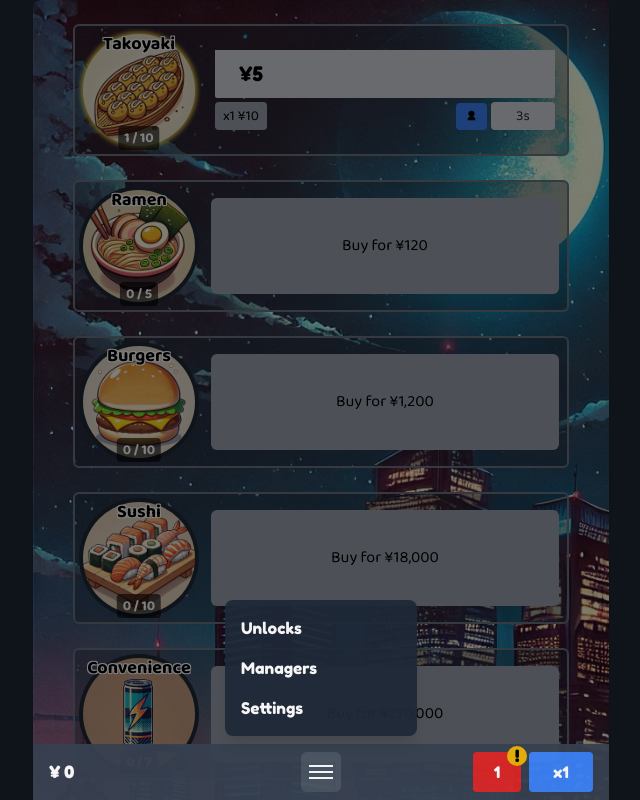
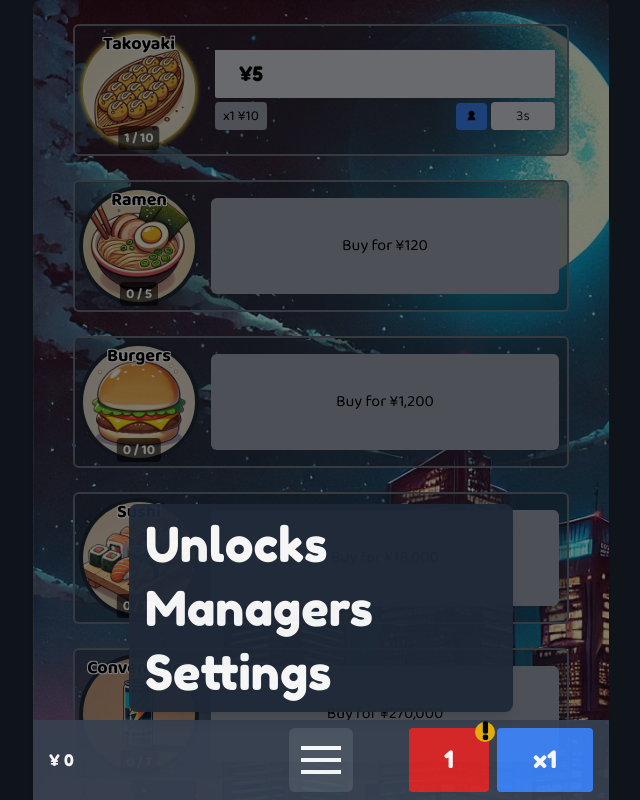
Before and after one commit to Reldnahc/japan-capitalist, a React (Vite) app: page / in a window 1280 px wide. Both pictures are taken after a click on the button 640 px from the left and 772 px from the top of the page. Shown: the top 800 px of the page, without its empty margins (319-959 px from the left). Built offline with nearby package versions, Linux system fonts and the light colour scheme; a web font is replaced by a local one.

Commit message:
more and more styling more and more

```diff
--- a/src/components/BusinessCard.tsx
+++ b/src/components/BusinessCard.tsx
@@ -155,7 +155,7 @@ const BusinessCard: React.FC<BusinessCardProps> = ({business, progress, currency
                                 {purchaseAmount === "max" || purchaseAmount === "next"
                                     ? `${quantityToBuy} x`
                                     : purchaseAmount}{" "}
-                                ¥{formatBigIntWithSuffix(totalCost)}
+                                ¥{formatBigIntWithSuffix(totalCost, 1)}
                             </button>
                         </div>
 
--- a/src/components/Footer.tsx
+++ b/src/components/Footer.tsx
@@ -39,6 +39,7 @@ const Footer: React.FC<FooterProps> = ({ currency, purchaseAmount, onOpenPanel,
         onPurchaseAmountChange(nextAmount); // Notify parent component (Game) of change
     };
 
+    const money = formatBigIntWithSuffix(currency).split(" ");
     return (
         <div className="font-fredoka">
             {isMenuOpen && (
@@ -52,14 +53,23 @@ const Footer: React.FC<FooterProps> = ({ currency, purchaseAmount, onOpenPanel,
                 {/* Updated Layout */}
                 <div className="container mx-auto max-w-xl flex items-center px-4 justify-between">
                     {/* Currency on the left */}
-                    <div className="text-md">
-                        <strong>¥ {formatBigIntWithSuffix(currency)}</strong>
-                    </div>
+                    { money[1] ? (
+                        <div className="flex items-center">
+                            <div className="text-4xl md:text-7xl mr-3">¥</div>
+                            <div className="md:text-2xl leading-tight">
+                                {money[0]} <br/> {money[1]}
+                            </div>
+                        </div>
+                    ) : (
+                        <div className="text-md">
+                            ¥ {money}
+                        </div>
+                    )}
 
                     {/* Hamburger menu in the center */}
                     <div className="flex-shrink-0 absolute left-1/2 transform -translate-x-1/2">
                         {isMenuOpen && (
-                            <div className="absolute bottom-14 left-1/2 transform -translate-x-1/2 bg-gray-800 text-white w-48 rounded-lg shadow-lg z-50">
+                            <div className="absolute bottom-14 md:bottom-20 left-1/2 transform -translate-x-1/2 bg-gray-800 text-white w-56 md:w-96 text-2xl md:text-5xl rounded-lg shadow-lg z-50">
                                 <ul className="flex flex-col py-2">
                                     <li>
                                         <button
@@ -99,14 +109,14 @@ const Footer: React.FC<FooterProps> = ({ currency, purchaseAmount, onOpenPanel,
                         )}
 
                         <button
-                            className="flex flex-col items-center justify-center w-10 h-10 bg-gray-600 rounded-md hover:bg-gray-500 transition"
+                            className="flex flex-col items-center justify-center w-10 h-10 md:w-16 md:h-16 bg-gray-600 rounded-md hover:bg-gray-500 transition"
                             aria-label="Menu"
                             onClick={() => setIsMenuOpen(!isMenuOpen)}
                         >
                             {/* Hamburger menu lines */}
-                            <span className="block w-6 h-0.5 bg-white mb-1"></span>
-                            <span className="block w-6 h-0.5 bg-white mb-1"></span>
-                            <span className="block w-6 h-0.5 bg-white"></span>
+                            <span className="block w-6 h-0.5 md:w-10 md:h-1 bg-white mb-1 md:mb-2"></span>
+                            <span className="block w-6 h-0.5 md:w-10 md:h-1 bg-white mb-1 md:mb-2"></span>
+                            <span className="block w-6 h-0.5 md:w-10 md:h-1 bg-white"></span>
                         </button>
                     </div>
 
@@ -115,7 +125,7 @@ const Footer: React.FC<FooterProps> = ({ currency, purchaseAmount, onOpenPanel,
                         {readyBusinessesCount > 0 && (
                             <button
                                 onClick={onStartProductionForBusiness}
-                                className="relative bg-red-600 text-white min-w-12 px-3 py-2 rounded hover:bg-red-700 transition"
+                                className="relative bg-red-600 text-white min-w-12 px-3 md:h-16 md:w-20 md:text-2xl py-2 rounded hover:bg-red-700 transition"
                             >
                                 {readyBusinessesCount}
                                 <span className="absolute -top-1.5 -right-1.5 bg-yellow-500 text-black font-bold text-md w-5 h-5 flex items-center justify-center rounded-full">
@@ -126,7 +136,7 @@ const Footer: React.FC<FooterProps> = ({ currency, purchaseAmount, onOpenPanel,
 
                         <button
                             onClick={cyclePurchaseAmount}
-                            className="bg-blue-500 text-white px-3 min-w-16 py-2 rounded hover:bg-blue-600 transition"
+                            className="bg-blue-500 text-white px-3 min-w-16 py-2 rounded md:h-16 md:w-24 md:text-2xl hover:bg-blue-600 transition"
                         >
                             {purchaseAmount}
                         </button>
--- a/src/components/Game.tsx
+++ b/src/components/Game.tsx
@@ -256,7 +256,7 @@ const Game = () => {
                     )}
 
                     {activePanel === "Settings" && (
-                        <div className="h-[75vh] overflow-y-auto overflow-x-hidden px-3 pb-8">
+                        <div className="h-[70vh] overflow-y-auto overflow-x-hidden px-3 pb-8">
                             <div className="text-center mt-4">
                                 <p className="text-black text-2xl font-bold">Total Playtime:</p>
                                 <p className="text-black text-xl">{formatPlaytime(game.getTotalPlaytime())}</p>
@@ -308,7 +308,7 @@ const Game = () => {
                 </ModalPanel>
             )}
 
-            <div className="w-full max-w-lg space-y-6 px-2 pt-6 pb-16 mx-auto">
+            <div className="w-full max-w-lg space-y-6 px-2 pt-6 pb-32 mx-auto">
                 {businesses.map((biz, index) => (
                     <BusinessCard
                         key={index}
--- a/src/components/ModelPanel.tsx
+++ b/src/components/ModelPanel.tsx
@@ -27,7 +27,7 @@ const ModalPanel: React.FC<ModalPanelProps> = ({ title, onClose, children }) =>
                     </button>
 
                     {/* Panel Title */}
-                    <h2 className="text-2xl font-bold mb-4 ml-3 font-fredoka">{title}</h2>
+                    <h2 className="text-xl md:text-2xl font-bold mb-4 ml-3 font-fredoka">{title}</h2>
 
                     {/* Panel Content */}
                     {children}
--- a/src/components/panels/ManagerPanel.tsx
+++ b/src/components/panels/ManagerPanel.tsx
@@ -17,7 +17,7 @@ const ManagerPanel: React.FC<ManagerPanelProps> = ({businesses, selectedBusiness
     const handleBack = () => setSelectedBusiness(null); // Back to the selection screen
 
     return (
-        <div className="h-[75vh] overflow-y-auto overflow-x-hidden px-3 pb-8">
+        <div className="h-[70vh] overflow-y-auto overflow-x-hidden px-3 pb-8">
             {/* Business Selection Panel */}
             {!selectedBusiness && (
                 <div className="grid grid-cols-2 gap-3 w-full">
@@ -46,7 +46,7 @@ const ManagerPanel: React.FC<ManagerPanelProps> = ({businesses, selectedBusiness
 
             {/* Manager Details Panel */}
             {selectedBusiness && (
-                <div className="relative flex flex-col h-[75vh] max-w-md mx-auto  px-3 rounded-lg">
+                <div className="relative flex flex-col h-[70vh] max-w-md mx-auto  px-3 rounded-lg">
                     <button
                         className="sticky top-0 w-16 -ml-6 text-blue-500 hover:underline flex items-center"
                         onClick={handleBack}
--- a/src/components/panels/UnlocksPanel.tsx
+++ b/src/components/panels/UnlocksPanel.tsx
@@ -17,7 +17,7 @@ type UnlocksPanelProps = {
 
 const UnlocksPanel: React.FC<UnlocksPanelProps> = ({ businesses }) => {
     return (
-        <div className="h-[75vh] overflow-y-auto overflow-x-hidden px-4">
+        <div className="h-[70vh] overflow-y-auto overflow-x-hidden px-4">
             <div className="space-y-6"> {/* Consistent spacing between groups */}
                 {/* Iterate over businesses to group unlocks */}
                 {businesses.map((business, bizIdx) => (
--- a/src/utils/formatNumber.ts
+++ b/src/utils/formatNumber.ts
@@ -1,6 +1,6 @@
 // utils/formatNumber.ts
 
-export function formatBigIntWithSuffix(value: bigint): string {
+export function formatBigIntWithSuffix(value: bigint, decimals: number = 3): string {
     // List of suffixes for large number ranges
     const suffixes = [
         { value: 10n ** 63n,  suffix: "Vigintillion" },
@@ -33,7 +33,7 @@ export function formatBigIntWithSuffix(value: bigint): string {
             const scaledValue = Number(value) / Number(threshold);
             const formatted = scaledValue.toLocaleString(undefined, {
                 minimumFractionDigits: 0, // 3 decimals for 1 million+, 0 decimals otherwise
-                maximumFractionDigits: value >= 1_000_000n ? 3 : 0
+                maximumFractionDigits: value >= 1_000_000n ? decimals : 0
             });
             return `${formatted} ${suffix}`.trim();
         }
```
